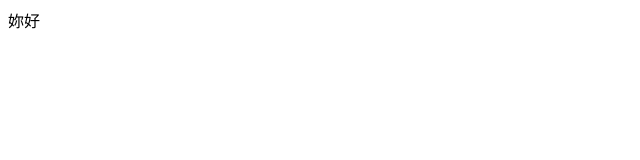
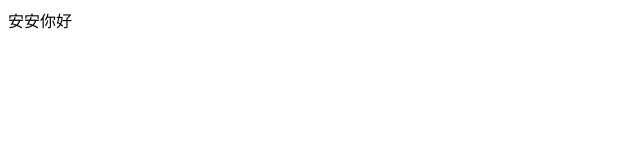
Before and after one commit to AlbertNotAlien/frontend-course, a plain HTML site: page index.html in a window 1280 px wide. Shown: the full height of the page, 0-640 px from the left. Drawn offline with Linux system fonts and the light colour scheme.

Commit message:
加上安安

```diff
--- a/index.html
+++ b/index.html
@@ -7,6 +7,6 @@
     <title>Document</title>
 </head>
 <body>
-    <div>妳好</div>
+    <div>安安你好</div>
 </body>
 </html>
```
